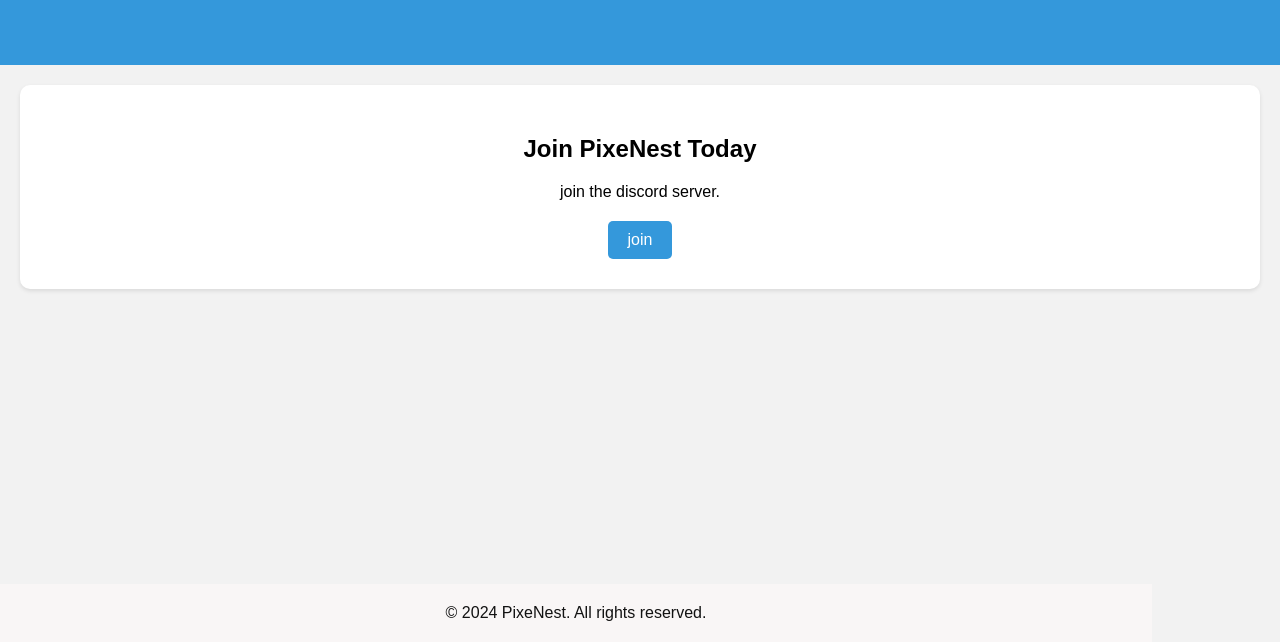
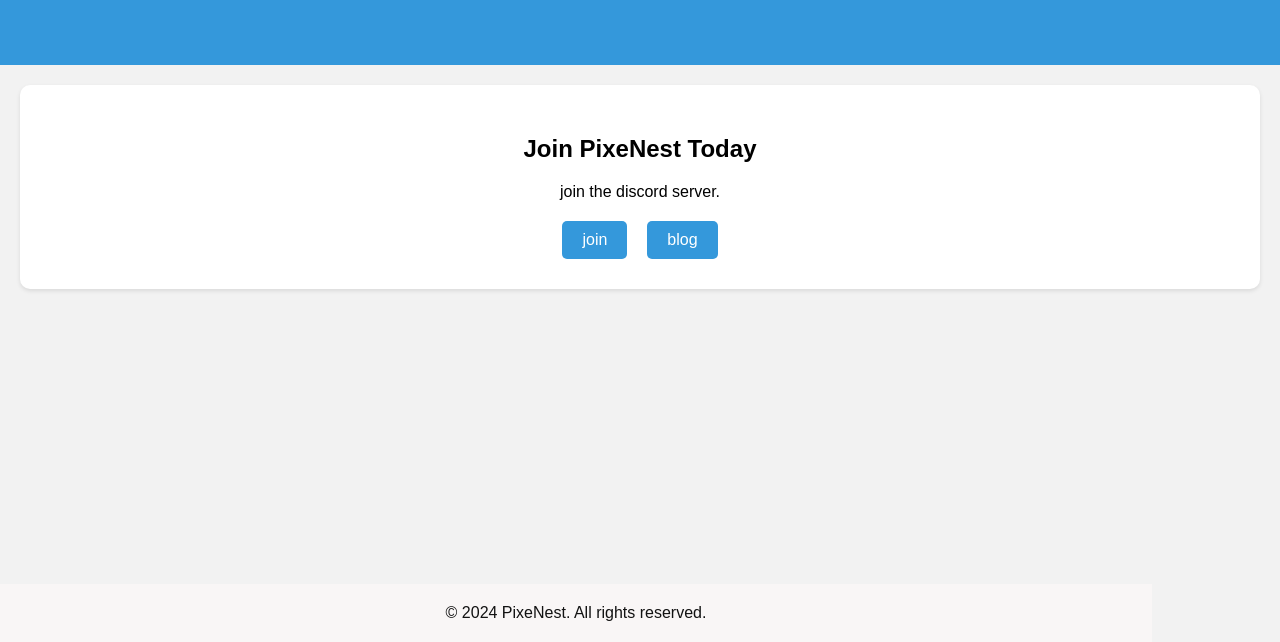
Before and after one commit to PixeNest/PixeNest.github.io, a plain HTML site: page index.html in a window 1280 px wide. Shown: the part 158-800 px from the top of the page. Drawn offline with Linux system fonts and the light colour scheme.

Commit message:
index.html

```diff
--- a/index.html
+++ b/index.html
@@ -25,6 +25,7 @@
             <p>join the discord server.</p>
             <div class="buttons">
                 <a href="https://discord.gg/USrdgMUWkA" class="button">join</a>
+                <a href="#" class="button">blog</a>
                 </div>
         </section>
     </main>
```
